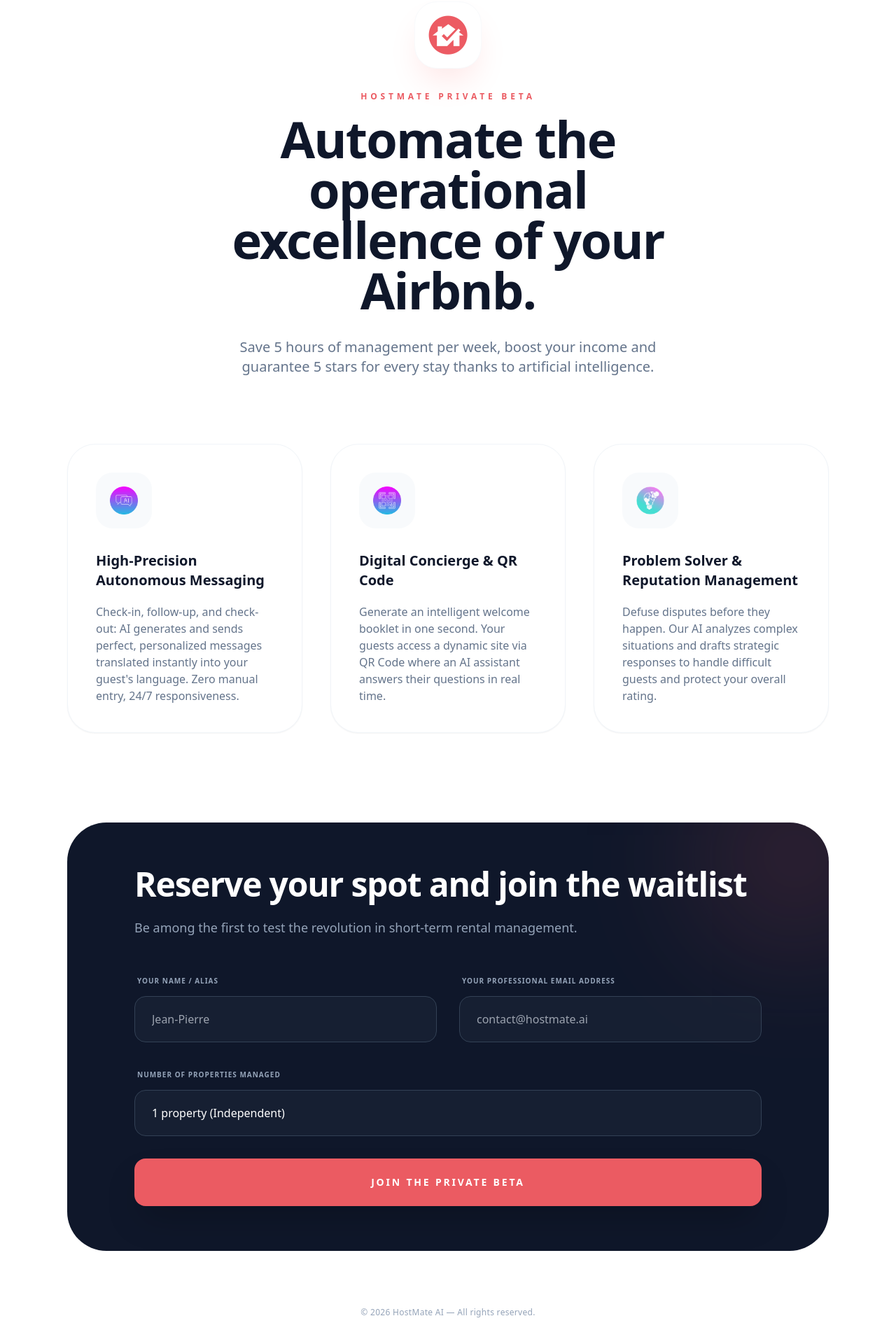
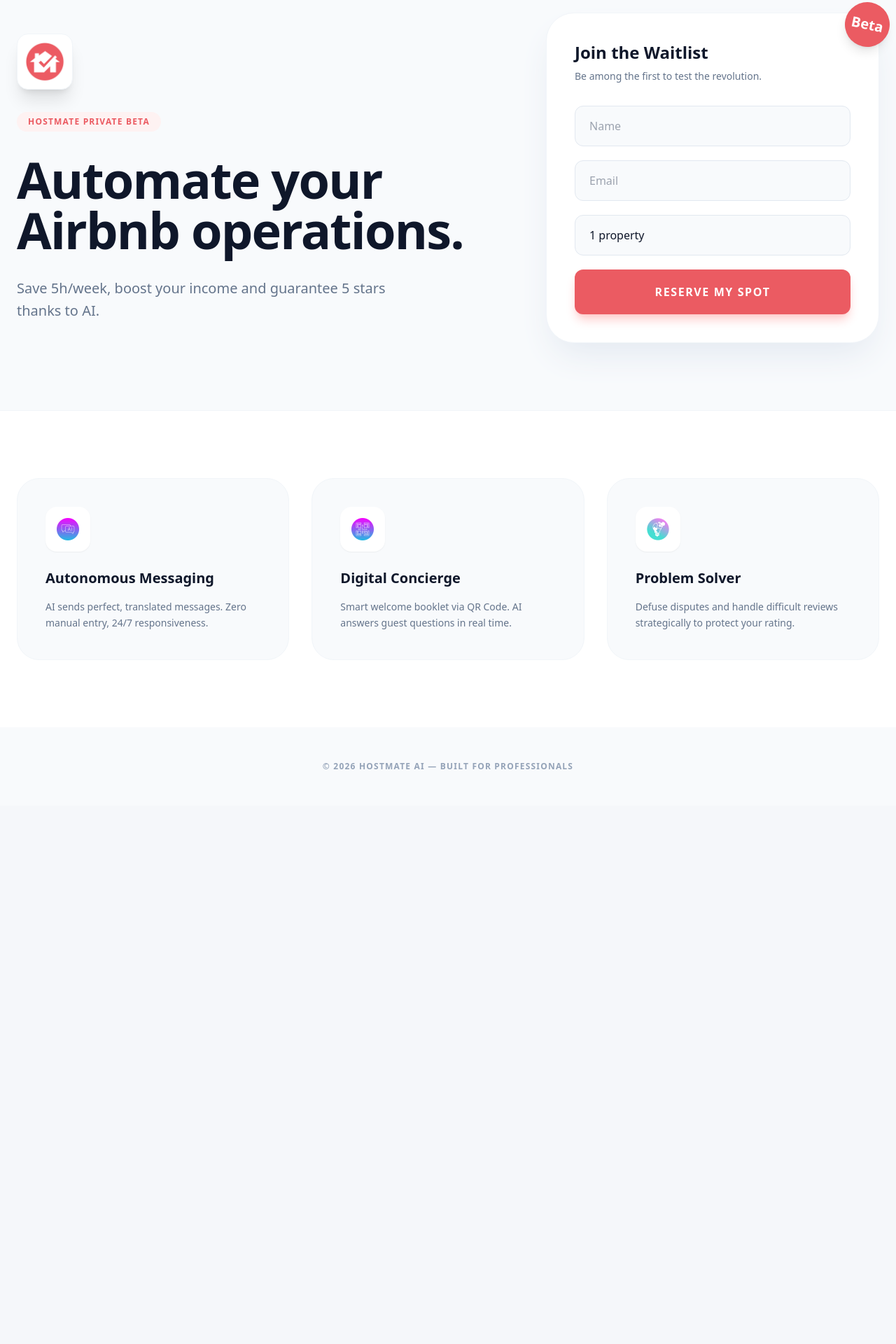
Before and after one commit to MOMOSIGMA/Hostmate_vitrine, a React (Vite) app: page / in a window 1280 px wide. Shown: the part 78-1998 px from the top of the page at 70% size. After the commit the page ends 1229 px from the top, so only its background shows below. Built offline with nearby package versions, Linux system fonts and the light colour scheme.

Commit message:
jai mis le site vitrine en attente

```diff
--- a/src/App.tsx
+++ b/src/App.tsx
@@ -1,210 +1,177 @@
 import { useState, useEffect } from 'react'
 import { supabase } from './lib/supabase'
-
 
 const translations = {
   en: {
     badge: "HostMate Private Beta",
-    heroTitle: "Automate the operational excellence of your Airbnb.",
-    heroSubtitle: "Save 5 hours of management per week, boost your income and guarantee 5 stars for every stay thanks to artificial intelligence.",
-    pillar1Title: "High-Precision Autonomous Messaging",
-    pillar1Desc: "Check-in, follow-up, and check-out: AI generates and sends perfect, personalized messages translated instantly into your guest's language. Zero manual entry, 24/7 responsiveness.",
-    pillar2Title: "Digital Concierge & QR Code",
-    pillar2Desc: "Generate an intelligent welcome booklet in one second. Your guests access a dynamic site via QR Code where an AI assistant answers their questions in real time.",
-    pillar3Title: "Problem Solver & Reputation Management",
-    pillar3Desc: "Defuse disputes before they happen. Our AI analyzes complex situations and drafts strategic responses to handle difficult guests and protect your overall rating.",
-    formTitle: "Reserve your spot and join the waitlist",
-    formSubtitle: "Be among the first to test the revolution in short-term rental management.",
-    labelName: "Your Name / Alias",
-    labelEmail: "Your Professional Email Address",
-    labelCount: "Number of properties managed",
-    opt1: "1 property (Independent)",
-    opt2: "2 to 5 properties (Active Manager)",
-    opt3: "5+ properties (Concierge / Pro)",
-    btnJoin: "JOIN THE PRIVATE BETA",
-    btnLoading: "Processing...",
-    msgSuccess: "Registration successful! Welcome to the waitlist.",
-    msgError: "An error occurred. Please try again later.",
-    msgEmailExists: "This email address is already registered.",
-    msgFieldRequired: "Please provide your name and email."
+    heroTitle: "Automate your Airbnb operations.",
+    heroSubtitle: "Save 5h/week, boost your income and guarantee 5 stars thanks to AI.",
+    pillar1Title: "Autonomous Messaging",
+    pillar1Desc: "AI sends perfect, translated messages. Zero manual entry, 24/7 responsiveness.",
+    pillar2Title: "Digital Concierge",
+    pillar2Desc: "Smart welcome booklet via QR Code. AI answers guest questions in real time.",
+    pillar3Title: "Problem Solver",
+    pillar3Desc: "Defuse disputes and handle difficult reviews strategically to protect your rating.",
+    formTitle: "Join the Waitlist",
+    formSubtitle: "Be among the first to test the revolution.",
+    labelName: "Name",
+    labelEmail: "Email",
+    labelCount: "Properties",
+    opt1: "1 property",
+    opt2: "2 to 5 properties",
+    opt3: "5+ properties",
+    btnJoin: "RESERVE MY SPOT",
+    btnLoading: "Sending...",
+    msgSuccess: "Welcome to the waitlist!",
+    msgError: "An error occurred.",
+    msgEmailExists: "Already registered.",
+    msgFieldRequired: "Name and email required."
   },
   fr: {
     badge: "HostMate Beta Privée",
-    heroTitle: "Automatisez l'excellence opérationnelle de vos Airbnb.",
-    heroSubtitle: "Gagnez 5 heures de gestion par semaine, boostez vos revenus et garantissez les 5 étoiles à chaque séjour grâce à l'intelligence artificielle.",
-    pillar1Title: "Messagerie Autonome de Haute Précision",
-    pillar1Desc: "Check-in, suivi de séjour et check-out : l'IA génère et envoie des messages parfaits, personnalisés et traduits instantanément dans la langue de votre client.",
-    pillar2Title: "Conciergerie Digitale & QR Code",
-    pillar2Desc: "Générez un livret d’accueil intelligent en une seconde. Vos voyageurs accèdent à un site dynamique via QR Code où un assistant IA répond à leurs questions.",
-    pillar3Title: "Problem Solver & Gestion de Réputation",
-    pillar3Desc: "Désamorcez les litiges avant qu’ils ne surviennent. Notre IA analyse les situations complexes et rédige les réponses stratégiques pour protéger votre note.",
-    formTitle: "Réservez votre place et rejoignez la liste d'attente",
-    formSubtitle: "Soyez parmi les premiers à tester la révolution de la gestion locative courte durée.",
-    labelName: "Votre Prénom / Pseudo",
-    labelEmail: "Votre Adresse Email Professionnelle",
-    labelCount: "Taille du parc immobilier",
-    opt1: "1 logement (Indépendant)",
-    opt2: "2 à 5 logements (Gestionnaire actif)",
-    opt3: "+ de 5 logements (Conciergerie / Pro)",
-    btnJoin: "REJOINDRE LA BETA PRIVÉE",
-    btnLoading: "Envoi en cours...",
-    msgSuccess: "Inscription réussie ! Bienvenue dans la liste d'attente.",
-    msgError: "Une erreur est survenue. Merci de réessayer plus tard.",
-    msgEmailExists: "Cette adresse email est déjà inscrite.",
-    msgFieldRequired: "Merci de renseigner votre prénom et votre email."
+    heroTitle: "Automatisez la gestion de vos Airbnb.",
+    heroSubtitle: "Gagnez 5h/semaine et garantissez les 5 étoiles grâce à l'IA.",
+    pillar1Title: "Messages Autonomes",
+    pillar1Desc: "L'IA envoie des messages parfaits et traduits. Zéro saisie, réactivité 24/7.",
+    pillar2Title: "Conciergerie Digitale",
+    pillar2Desc: "Livret d’accueil QR Code. L'assistant IA répond aux voyageurs à votre place.",
+    pillar3Title: "Problem Solver",
+    pillar3Desc: "Désamorcez les litiges et gérez les avis difficiles pour protéger votre note.",
+    formTitle: "Rejoindre la liste",
+    formSubtitle: "Soyez les premiers à tester la révolution.",
+    labelName: "Prénom",
+    labelEmail: "Email",
+    labelCount: "Logements",
+    opt1: "1 logement",
+    opt2: "2 à 5 logements",
+    opt3: "Plus de 5",
+    btnJoin: "RÉSERVER MA PLACE",
+    btnLoading: "Envoi...",
+    msgSuccess: "Bienvenue dans la liste !",
+    msgError: "Une erreur est survenue.",
+    msgEmailExists: "Déjà inscrit.",
+    msgFieldRequired: "Prénom et email requis."
   }
 }
 
 export default function LandingPage() {
   const [lang, setLang] = useState<'en' | 'fr'>('en')
-
   useEffect(() => {
-    const browserLang = navigator.language.split('-')[0]
-    if (browserLang === 'fr') setLang('fr')
+    if (navigator.language.split('-')[0] === 'fr') setLang('fr')
   }, [])
 
   const t = translations[lang]
-
   const [name, setName] = useState('')
   const [email, setEmail] = useState('')
   const [propertyCount, setPropertyCount] = useState(t.opt1)
   const [status, setStatus] = useState<'idle' | 'loading' | 'success' | 'error'>('idle')
   const [message, setMessage] = useState('')
 
-  const handleSubmit = async (event: React.FormEvent<HTMLFormElement>) => {
+  const handleSubmit = async (event: React.FormEvent) => {
     event.preventDefault()
+    if (!name.trim() || !email.trim()) {
+      setStatus('error'); setMessage(t.msgFieldRequired); return
+    }
     setStatus('loading')
-    setMessage('')
-
-    if (!name.trim() || !email.trim()) {
-      setStatus('error')
-      setMessage(t.msgFieldRequired)
-      return
+    const { error } = await supabase.from('waitlist').insert([{ pseudo: name, email: email.toLowerCase(), property_count: propertyCount }])
+    if (error) {
+      setStatus('error'); setMessage(error.code === '23505' ? t.msgEmailExists : t.msgError)
+    } else {
+      setStatus('success'); setMessage(t.msgSuccess); setName(''); setEmail('')
     }
-
-    const { error } = await supabase.from('waitlist').insert([
-      {
-        pseudo: name.trim(),
-        email: email.trim().toLowerCase(),
-        property_count: propertyCount,
-      },
-    ])
-
-    if (error) {
-      setStatus('error')
-      if (error.code === '23505') setMessage(t.msgEmailExists)
-      else setMessage(t.msgError)
-      return
-    }
-
-    setStatus('success')
-    setMessage(t.msgSuccess)
-    setName('')
-    setEmail('')
   }
 
   return (
-    <div className="min-h-screen bg-white text-slate-900 font-sans selection:bg-red-100">
-      <main className="mx-auto max-w-6xl px-6 py-12 sm:px-8 sm:py-20">
+    <div className="min-h-screen bg-slate-50 text-slate-900 font-sans selection:bg-red-100">
+      {/* SECTION HERO + FORMULAIRE (SANS SCROLL) */}
+      <section className="relative px-6 py-12 lg:py-24 mx-auto max-w-7xl">
+        <div className="grid gap-16 lg:grid-cols-12 items-center">
 
-        {/* LOGO SECTION */}
-        <header className="mx-auto flex max-w-3xl flex-col items-center text-center gap-8">
-          <div className="flex h-24 w-24 items-center justify-center rounded-[2rem] bg-white shadow-2xl shadow-red-100 border border-slate-50">
-            <img src="/icon.png" alt="HostMate Logo" className="h-16 w-16 object-contain" />
-          </div>
-
-          <div>
-            <p className="text-xs font-bold uppercase tracking-[0.4em] text-[#eb5b62] mb-4">
+          {/* GAUCHE : TEXTE */}
+          <div className="lg:col-span-7 space-y-8 text-center lg:text-left">
+            <div className="flex justify-center lg:justify-start">
+               <img src="/icon.png" alt="Logo" className="h-20 w-20 shadow-xl rounded-2xl bg-white p-2 border border-slate-100" />
+            </div>
+            <div className="inline-block px-4 py-1.5 rounded-full bg-red-50 text-[#eb5b62] text-xs font-black uppercase tracking-widest">
               {t.badge}
-            </p>
-            <h1 className="text-4xl font-black tracking-tight text-slate-900 sm:text-7xl leading-[1.1]">
+            </div>
+            <h1 className="text-5xl sm:text-7xl font-black tracking-tight leading-[1.1]">
               {t.heroTitle}
             </h1>
-            <p className="mx-auto mt-8 max-w-2xl text-lg sm:text-xl leading-relaxed text-slate-500">
+            <p className="text-xl text-slate-500 max-w-xl mx-auto lg:mx-0 leading-relaxed">
               {t.heroSubtitle}
             </p>
           </div>
-        </header>
 
-        {/* PILLARS SECTION */}
-        <section className="mt-24 grid gap-10 lg:grid-cols-3">
-          {[
-            { img: '/messaging.png', title: t.pillar1Title, desc: t.pillar1Desc },
-            { img: '/booklet.png', title: t.pillar2Title, desc: t.pillar2Desc },
-            { img: '/problem-solver.png', title: t.pillar3Title, desc: t.pillar3Desc },
-          ].map((pillar) => (
-            <article key={pillar.title} className="group rounded-[2.5rem] border border-slate-100 bg-white p-10 shadow-sm transition-all duration-500 hover:shadow-2xl hover:shadow-red-50 hover:-translate-y-2">
-              <div className="mb-8 flex h-20 w-20 items-center justify-center rounded-[1.5rem] bg-slate-50 group-hover:bg-red-50 transition-colors duration-500">
-                <img src={pillar.img} alt={pillar.title} className="h-10 w-10 object-contain" />
+          {/* DROITE : FORMULAIRE (IMMEDIATEMENT VISIBLE) */}
+          <div className="lg:col-span-5">
+            <div className="bg-white p-8 sm:p-10 rounded-[2.5rem] shadow-2xl shadow-slate-200 border border-slate-100 relative">
+              <div className="absolute -top-4 -right-4 h-16 w-16 bg-[#eb5b62] rounded-full flex items-center justify-center text-white font-bold text-xl rotate-12 shadow-lg">
+                Beta
               </div>
-              <h2 className="text-xl font-bold text-slate-900 leading-snug">{pillar.title}</h2>
-              <p className="mt-5 text-slate-500 leading-relaxed text-sm sm:text-base font-medium">{pillar.desc}</p>
-            </article>
-          ))}
-        </section>
+              <h2 className="text-2xl font-bold mb-2">{t.formTitle}</h2>
+              <p className="text-slate-500 text-sm mb-8">{t.formSubtitle}</p>
 
-        {/* WAITLIST FORM SECTION */}
-        <section className="mt-32 rounded-[3.5rem] bg-slate-900 p-8 sm:p-16 text-white shadow-3xl relative overflow-hidden">
-          {/* Subtle background glow */}
-          <div className="absolute top-0 right-0 -mr-20 -mt-20 h-64 w-64 rounded-full bg-[#eb5b62] opacity-20 blur-[100px]"></div>
-
-          <div className="relative z-10 max-w-4xl mx-auto">
-            <div className="mb-12 text-center sm:text-left">
-              <h2 className="text-3xl sm:text-5xl font-bold tracking-tight">{t.formTitle}</h2>
-              <p className="mt-6 text-slate-400 text-lg">{t.formSubtitle}</p>
-            </div>
-
-            <form className="grid gap-8 sm:grid-cols-2" onSubmit={handleSubmit}>
-              <div className="space-y-3">
-                <label className="text-[10px] font-black uppercase tracking-widest text-slate-400 ml-1">{t.labelName}</label>
+              <form onSubmit={handleSubmit} className="space-y-5">
                 <input
                   type="text" value={name} onChange={(e) => setName(e.target.value)}
-                  placeholder="Jean-Pierre"
-                  className="w-full rounded-2xl border border-slate-700 bg-slate-800/50 px-6 py-5 text-white outline-none focus:border-[#eb5b62] focus:ring-1 focus:ring-[#eb5b62] transition-all"
+                  placeholder={t.labelName}
+                  className="w-full rounded-xl border border-slate-200 bg-slate-50 px-5 py-4 outline-none focus:border-[#eb5b62] transition-all"
                 />
-              </div>
-
-              <div className="space-y-3">
-                <label className="text-[10px] font-black uppercase tracking-widest text-slate-400 ml-1">{t.labelEmail}</label>
                 <input
                   type="email" value={email} onChange={(e) => setEmail(e.target.value)}
-                  placeholder="contact@hostmate.ai"
-                  className="w-full rounded-2xl border border-slate-700 bg-slate-800/50 px-6 py-5 text-white outline-none focus:border-[#eb5b62] focus:ring-1 focus:ring-[#eb5b62] transition-all"
+                  placeholder={t.labelEmail}
+                  className="w-full rounded-xl border border-slate-200 bg-slate-50 px-5 py-4 outline-none focus:border-[#eb5b62] transition-all"
                 />
-              </div>
-
-              <div className="sm:col-span-2 space-y-3">
-                <label className="text-[10px] font-black uppercase tracking-widest text-slate-400 ml-1">{t.labelCount}</label>
                 <select
                   value={propertyCount} onChange={(e) => setPropertyCount(e.target.value)}
-                  className="w-full rounded-2xl border border-slate-700 bg-slate-800/50 px-6 py-5 text-white outline-none focus:border-[#eb5b62] appearance-none cursor-pointer"
+                  className="w-full rounded-xl border border-slate-200 bg-slate-50 px-5 py-4 outline-none appearance-none cursor-pointer"
                 >
                   <option value={t.opt1}>{t.opt1}</option>
                   <option value={t.opt2}>{t.opt2}</option>
                   <option value={t.opt3}>{t.opt3}</option>
                 </select>
-              </div>
+                <button
+                  type="submit" disabled={status === 'loading'}
+                  className="w-full rounded-xl bg-[#eb5b62] py-5 text-white font-black tracking-widest hover:bg-[#d44f58] transition-all shadow-lg shadow-red-200 disabled:opacity-50"
+                >
+                  {status === 'loading' ? t.btnLoading : t.btnJoin}
+                </button>
+                {message && (
+                  <p className={`text-center text-sm font-bold mt-4 ${status === 'success' ? 'text-emerald-500' : 'text-red-500'}`}>
+                    {message}
+                  </p>
+                )}
+              </form>
+            </div>
+          </div>
+        </div>
+      </section>
 
-              <button
-                type="submit" disabled={status === 'loading'}
-                className="sm:col-span-2 w-full rounded-2xl bg-[#eb5b62] px-8 py-6 text-sm font-black uppercase tracking-[0.2em] text-white shadow-2xl transition-all hover:bg-[#d44f58] hover:scale-[1.01] active:scale-[0.98] disabled:opacity-50 disabled:cursor-not-allowed"
-              >
-                {status === 'loading' ? t.btnLoading : t.btnJoin}
-              </button>
+      {/* SECTION CARTES (PILLIERS) AVEC CONTRASTE */}
+      <section className="bg-white py-24 border-t border-slate-100">
+        <div className="mx-auto max-w-7xl px-6">
+          <div className="grid gap-8 lg:grid-cols-3">
+            {[
+              { img: '/messaging.png', title: t.pillar1Title, desc: t.pillar1Desc },
+              { img: '/booklet.png', title: t.pillar2Title, desc: t.pillar2Desc },
+              { img: '/problem-solver.png', title: t.pillar3Title, desc: t.pillar3Desc },
+            ].map((pillar) => (
+              <article key={pillar.title} className="bg-slate-50 rounded-[2rem] p-10 border border-slate-100 hover:border-[#eb5b6250] hover:bg-white hover:shadow-2xl transition-all duration-300">
+                <div className="mb-6 flex h-16 w-16 items-center justify-center rounded-2xl bg-white shadow-sm">
+                  <img src={pillar.img} alt={pillar.title} className="h-8 w-8" />
+                </div>
+                <h3 className="text-xl font-bold mb-4">{pillar.title}</h3>
+                <p className="text-slate-500 text-sm leading-relaxed">{pillar.desc}</p>
+              </article>
+            ))}
+          </div>
+        </div>
+      </section>
 
-              {message && (
-                <div className={`sm:col-span-2 p-6 rounded-2xl text-center font-bold text-sm ${status === 'success' ? 'bg-emerald-500/10 text-emerald-400 border border-emerald-500/20' : 'bg-red-500/10 text-red-400 border border-red-500/20'}`}>
-                  {message}
-                </div>
-              )}
-            </form>
-          </div>
-        </section>
-
-        <footer className="mt-20 text-center text-slate-400 text-xs font-medium tracking-wide">
-          © {new Date().getFullYear()} HostMate AI — All rights reserved.
-        </footer>
-      </main>
+      <footer className="py-12 text-center text-slate-400 text-xs font-bold tracking-widest uppercase">
+        © {new Date().getFullYear()} HostMate AI — Built for professionals
+      </footer>
     </div>
   )
 }
```
